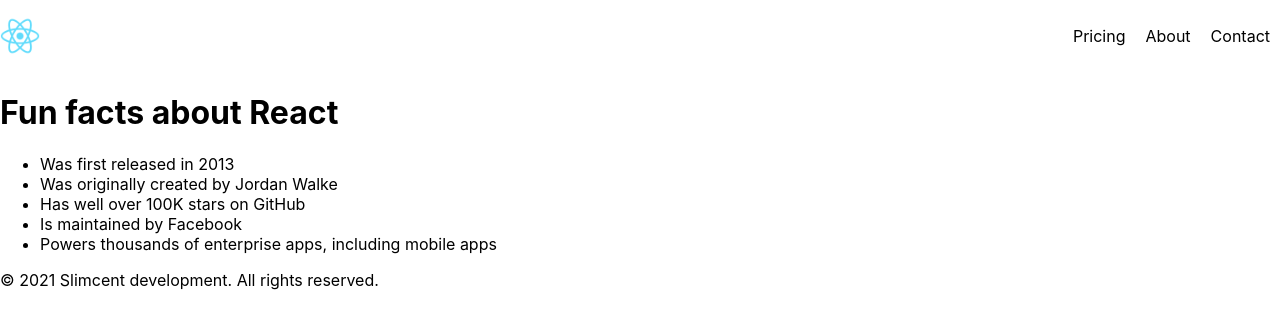
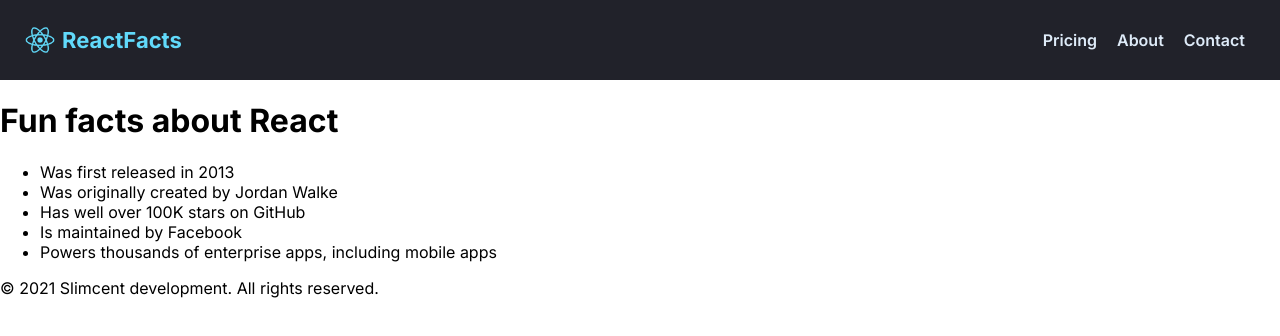
Before and after one commit to Slimcent/StaticPage, a React (Create React App) app: page / in a window 1280 px wide. Shown: the top 336 px of the page. Built offline with nearby package versions, Linux system fonts and the light colour scheme.

Commit message:
styled the header

```diff
--- a/public/index.html
+++ b/public/index.html
@@ -3,6 +3,9 @@
   <head>
     <meta charset="utf-8" />
     <link rel="icon" href="%PUBLIC_URL%/favicon.ico" />
+    <link rel="preconnect" href="https://fonts.googleapis.com">
+      <link rel="preconnect" href="https://fonts.gstatic.com" crossorigin>
+      <link href="https://fonts.googleapis.com/css2?family=Inter:wght@400;600;700&display=swap" rel="stylesheet">
     <meta name="viewport" content="width=device-width, initial-scale=1" />
     <meta name="theme-color" content="#000000" />
     <meta
--- a/src/App.css
+++ b/src/App.css
@@ -1,20 +1,51 @@
+* {
+  box-sizing: border-box;
+}
+
+body {
+  margin: 0;
+  font-family: Inter, sans-serif;
+}
+
 .nav{
   display: flex;
-  justify-content: space-between;
   align-items: center;
+  background-color: #21222A;
+  height: 80px;
+  padding: 30px 25px;
 }
 
-.nav-items{
-  list-style-type: none;
+.nav--logo_text, .nav--title {
+  margin: 0;
+}
+
+.nav-items {
+  list-style: none;
   display: flex;
+  color: #DEEBF8;
+  font-weight: 600;
 }
 
 .nav-items > li {
   padding: 10px;
 }
 
-.nav-logo{
-  width: 40px;
+.nav--logo_text {
+  margin-right: auto;
+  color: #61DAFB;
+  font-weight: 700;
+  font-size: 22px;
+}
+
+.nav--title {
+  color: #DEEBF8;
+  font-weight: 600;
+}
+
+.nav--icon {
+  height: 30px;
+  width: 30px;
+  margin-right: 7px;
 }
 
 .App-header {
--- a/src/components/Header.js
+++ b/src/components/Header.js
@@ -1,14 +1,13 @@
 export default function Header() {
     return (
-        <header>
         <nav className="nav">
-                <img src="../logo192.png" className="nav-logo" />
+            <img src="./logo192.png" className="nav--icon"/>
+            <h3 className="nav--logo_text">ReactFacts</h3>
             <ul className="nav-items">
                 <li>Pricing</li>
                 <li>About</li>
                 <li>Contact</li>
             </ul>
         </nav>
-        </header>
     )
 }
```
Also changed, not shown: src/images/logo192.png (added). Lines whose indentation alone changed are shown as unchanged.
